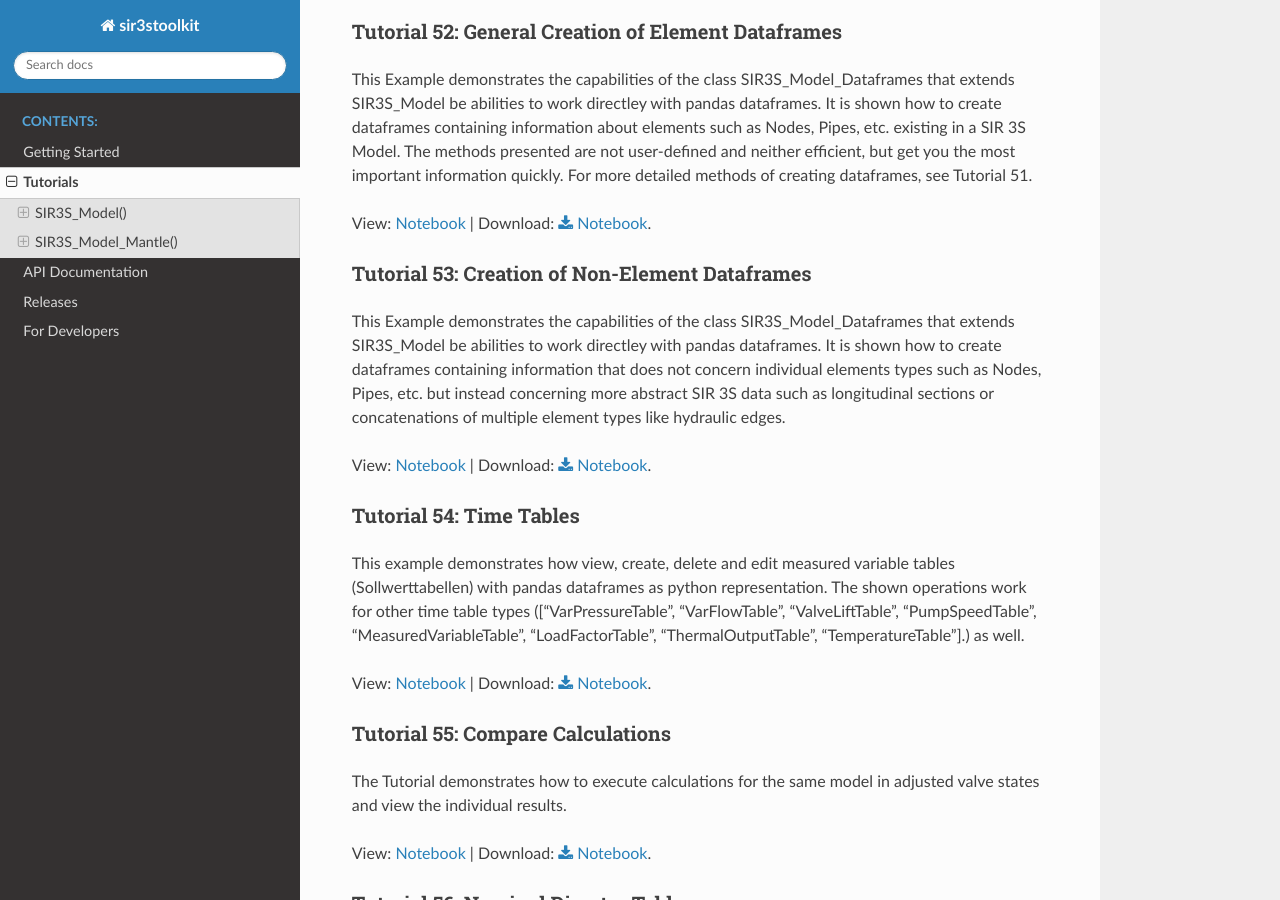
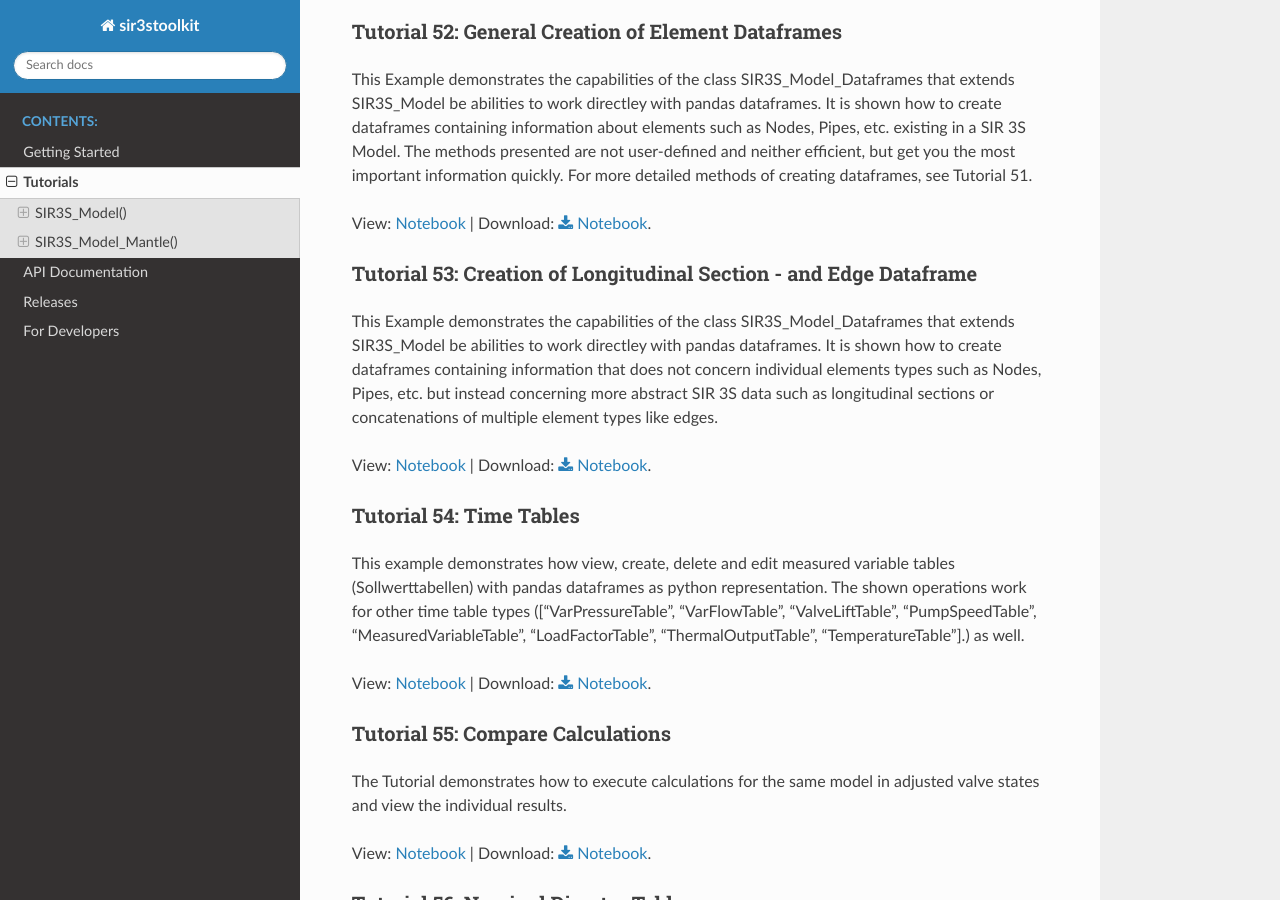
Before and after one commit to 3SConsult/sir3stoolkit, a Sphinx documentation site: the page built from docs/source/examples.rst, in a window 1280 px wide and 900 px high, scrolled down 2484 px. Built offline with Sphinx 7.4.7 and the Read the Docs theme 3.1.0, drawn with Linux system fonts in a browser that asks for light colours; pages that are not in the unit, such as notebooks, are missing from menus.

Commit message:
Documentation: TT 53 rename

```diff
--- a/docs/source/examples.rst
+++ b/docs/source/examples.rst
@@ -139,10 +139,10 @@ View: `Notebook <tutorials/SIR3S_Model_Mantle/Tutorial052_Assets/ToolkitTutorial
 
 .. _Ttu053:
 
-Tutorial 53: Creation of  Non-Element Dataframes
-^^^^^^^^^^^^^^^^^^^^^^^^^^^^^^^^^^^^^^^^^^^^^^^^
+Tutorial 53: Creation of  Longitudinal Section - and Edge Dataframe
+^^^^^^^^^^^^^^^^^^^^^^^^^^^^^^^^^^^^^^^^^^^^^^^^^^^^^^^^^^^^^^^^^^^
 
-This Example demonstrates the capabilities of the class SIR3S_Model_Dataframes that extends SIR3S_Model be abilities to work directley with pandas dataframes. It is shown how to create dataframes containing information that does not concern individual elements types such as Nodes, Pipes, etc. but instead concerning more abstract SIR 3S data such as longitudinal sections or concatenations of multiple element types like hydraulic edges.
+This Example demonstrates the capabilities of the class SIR3S_Model_Dataframes that extends SIR3S_Model be abilities to work directley with pandas dataframes. It is shown how to create dataframes containing information that does not concern individual elements types such as Nodes, Pipes, etc. but instead concerning more abstract SIR 3S data such as longitudinal sections or concatenations of multiple element types like edges.
 
 View: `Notebook <tutorials/SIR3S_Model_Mantle/Tutorial053_Assets/ToolkitTutorial053.html>`_ | Download: :download:`Notebook <tutorials/SIR3S_Model_Mantle/Tutorial053_Assets/ToolkitTutorial053.ipynb>`.
 
```
Also changed, not shown: docs/source/tutorials/SIR3S_Model_Mantle/Tutorial053_Assets/ToolkitTutorial053.ipynb.
